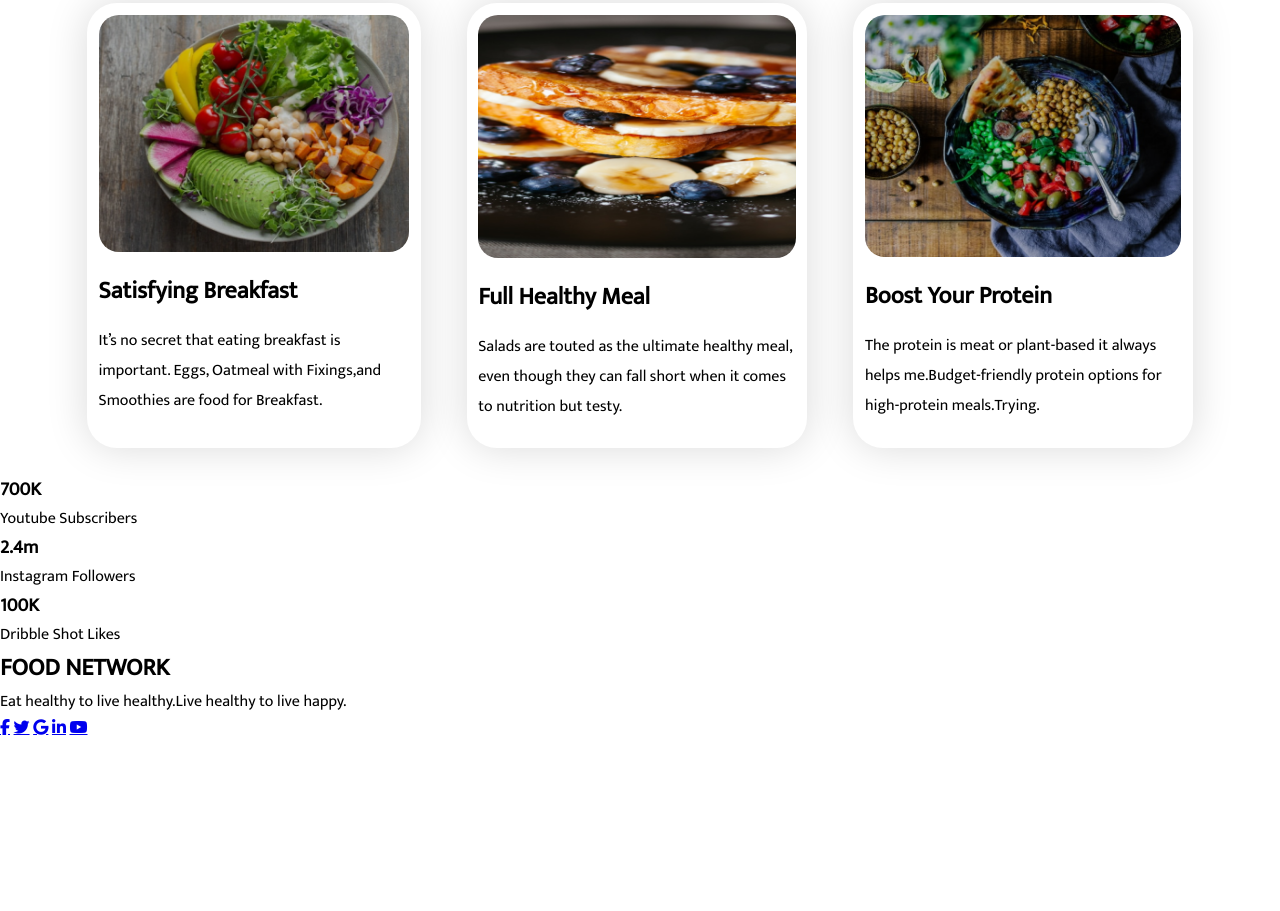
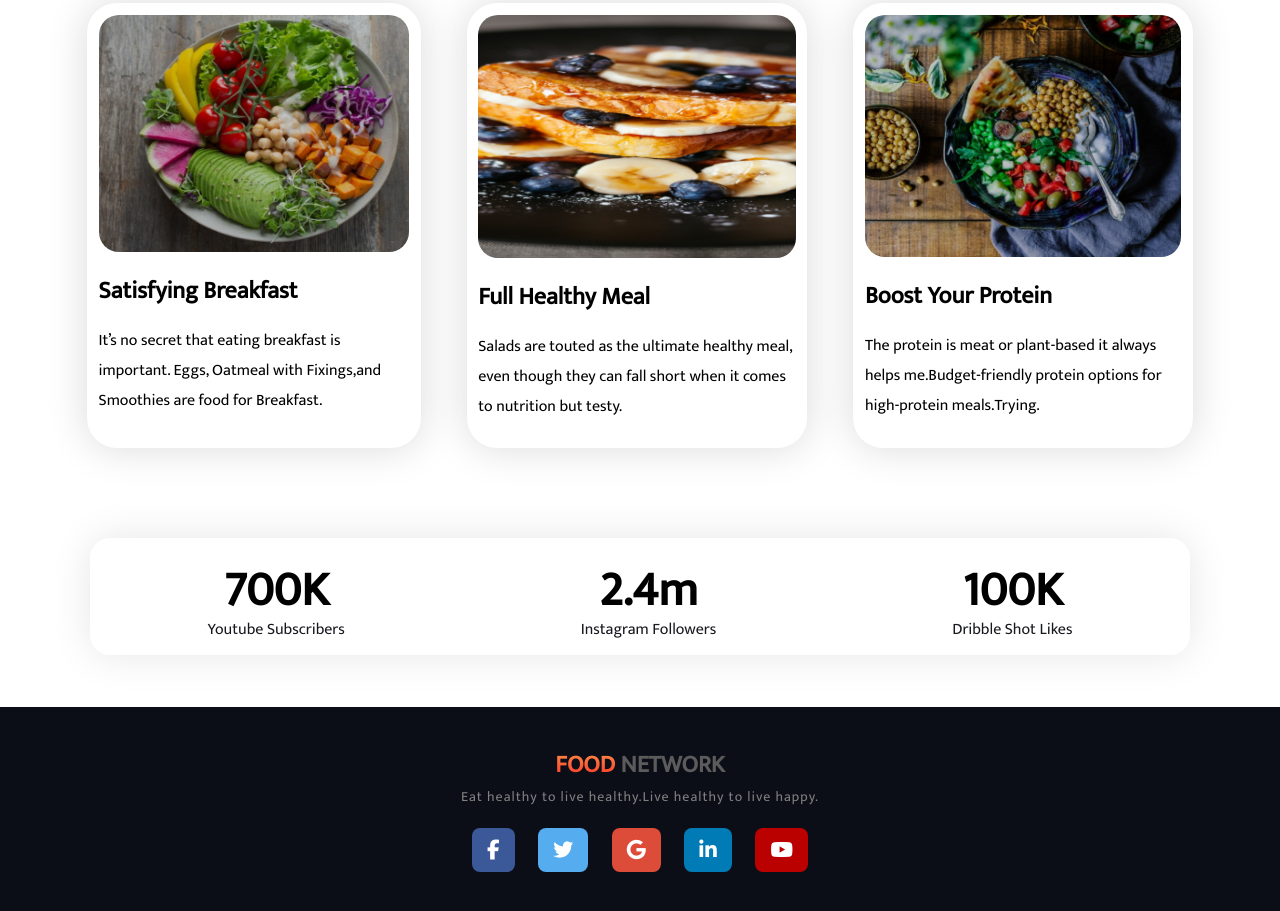
Before and after one commit to mdraselmiah95/Responsive-Food-Network, a plain HTML site: page index.html in a window 1280 px wide. Shown: the part 1630-2541 px from the top of the page. Before the commit the page ends 2372 px from the top, so only its background shows below. Drawn offline with Linux system fonts and the light colour scheme; a web font is replaced by a local one.

Commit message:
new two section added

```diff
--- a/css/style.css
+++ b/css/style.css
@@ -375,20 +375,6 @@ section two start
   line-height: 30px;
 }
 
-/* @media (min-width: 769px) and (max-width: 1024px) {
-  .section-three-container-two {
-    flex-direction: column;
-  }
-  .section-three-content {
-    padding: 2% 3%;
-    text-align: center;
-    margin: 2% 0%;
-  }
-  .section-three-content img {
-    width: 100%;
-  }
-} */
-
 /* section three media query start */
 @media (max-width: 900px) {
   .section-three-container-two {
@@ -408,6 +394,115 @@ section two start
 
 /* section three media query end */
 
-/* font-family: 'Mukta', sans-serif;
-font-family: 'Qahiri', sans-serif;
-font-family: 'Righteous', cursive; */
+/* ----------------------
+section four css start
+------------------------*/
+
+.section-four-container {
+  box-shadow: 0px 0px 40px rgb(0 0 0 / 10%);
+  margin: 7% 7% 4% 7%;
+  padding: 1% 0;
+  border-radius: 20px;
+  display: flex;
+  flex-wrap: wrap;
+  justify-content: center;
+  align-items: center;
+}
+
+.section-four-content {
+  text-align: center;
+  margin: 0 auto;
+}
+
+.section-four-content h3 {
+  font-size: 3em;
+  margin-bottom: -15px;
+}
+
+.section-four-content p {
+  color: #18191F;
+  font-size: 16px;
+}
+
+/* section four media query start */
+
+@media only screen and (max-width:688px) {
+  .section-four-container {
+    flex-direction: column;
+  }
+
+  .section-four-content {
+    margin: 2% auto;
+  }
+}
+
+/* ----------------------
+footer css start
+------------------------*/
+.footer-content {
+  padding: 3% 0 4% 0;
+  text-align: center;
+  background: #0B0D17;
+}
+
+.footer-content span {
+  background: linear-gradient(#fba24f, #ff1e1e);
+  -webkit-text-fill-color: transparent;
+  -moz-text-fill-color: transparent;
+  -ms-text-fill-color: transparent;
+  background-clip: border-box;
+  -webkit-background-clip: border-box;
+  -moz-background-clip: border-box;
+  -ms-background-clip: border-box;
+  -webkit-background-clip: text;
+  -moz-background-clip: text;
+  -ms-background-clip: text;
+}
+
+.footer-content h2 {
+  color: #5B5B5B;
+}
+
+.footer-content p {
+  letter-spacing: 1px;
+  font-size: 14px;
+  color: gray;
+}
+
+.footer-social-icon .fa {
+  text-decoration: none;
+  font-size: 20px;
+  padding: 12px 15px;
+  margin: 0 10px;
+  margin-top: 20px;
+  border-radius: 8px;
+}
+
+.fa:hover {
+  opacity: 0.7;
+}
+
+.fa-facebook {
+  background: #3b5998;
+  color: white;
+}
+
+.fa-twitter {
+  background: #55acee;
+  color: white;
+}
+
+.fa-google {
+  background: #dd4b39;
+  color: white;
+}
+
+.fa-linkedin {
+  background: #007bb5;
+  color: white;
+}
+
+.fa-youtube {
+  background: #bb0000;
+  color: white;
+}
--- a/index.html
+++ b/index.html
@@ -28,11 +28,11 @@
       <i class="fas fa-bars"></i>
     </label>
     <ul>
-      <li><a href="#">Home</a></li>
-      <li><a href="#">About</a></li>
-      <li><a href="#">My Recipes</a></li>
-      <li><a href="#">Milestone</a></li>
-      <li><a href="#">Contact</a></li>
+      <li><a href="#section-one">Home</a></li>
+      <li><a href="#section-two">About</a></li>
+      <li><a href="#section-three">My Recipes</a></li>
+      <li><a href="#section-four">Milestone</a></li>
+      <li><a href="#footer-container">Contact</a></li>
     </ul>
   </nav>
   <!-- Section-one-start -->
@@ -124,18 +124,16 @@
   <div id="section-four">
     <div class="section-four-container">
       <div class="section-four-content">
-        <div class="section-four-content-one">
         <h3 class="s4-h3">700K</h3>
         <p>Youtube Subscribers</p>
       </div>
-        <div class="section-four-content-two">
+      <div class="section-four-content">
         <h3 class="s4-h3">2.4m</h3>
         <p>Instagram Followers</p>
       </div>
-        <div class="section-four-content-three">
+      <div class="section-four-content">
         <h3 class="s4-h3">100K</h3>
         <p>Dribble Shot Likes</p>
-        </div>
       </div>
     </div>
   </div>
```
Lines whose indentation alone changed are shown as unchanged.
